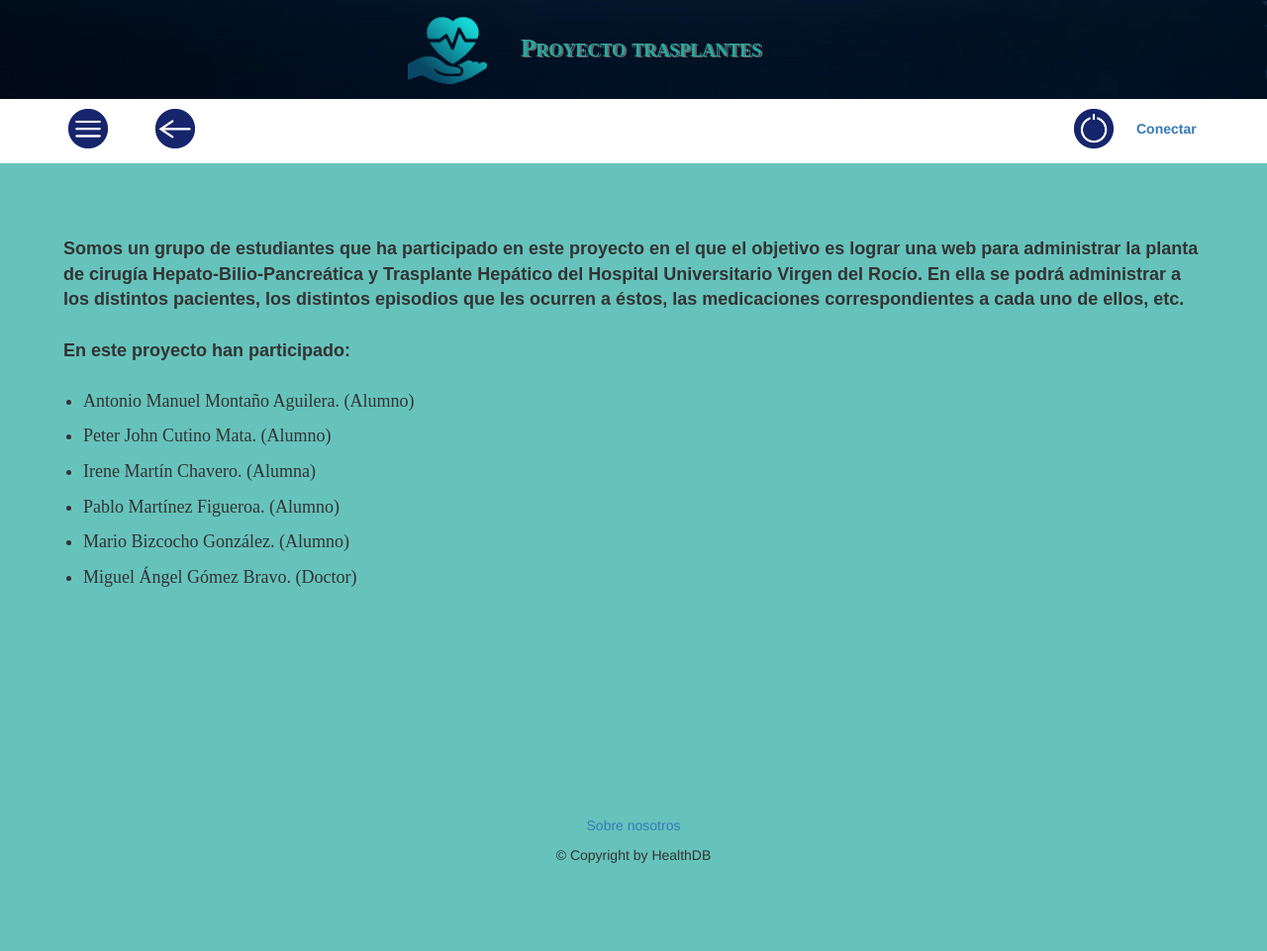
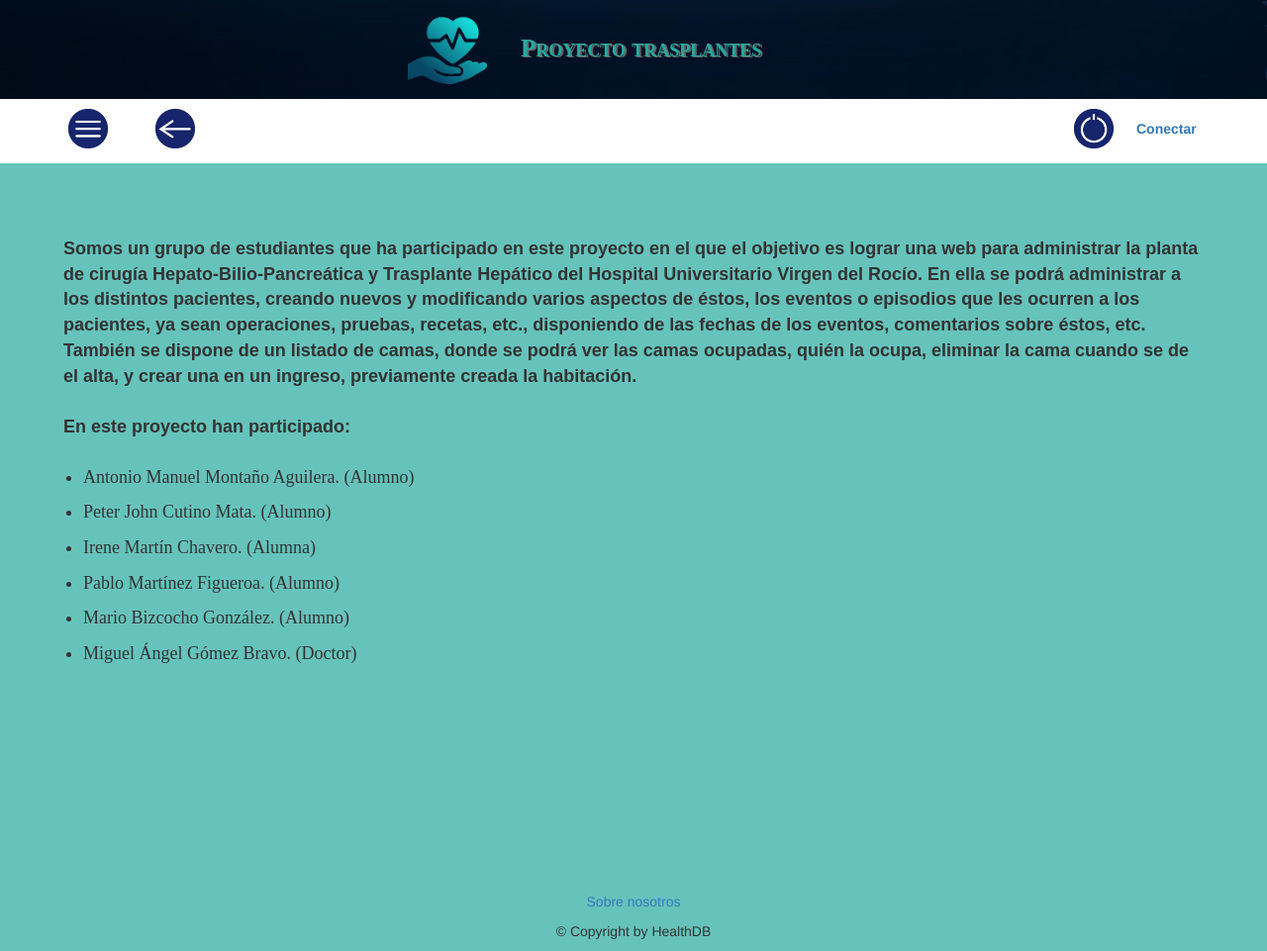
Before and after one commit to pablomf97/Proyecto-Trasplantes, a PHP site: page /XE/about.php in a window 1280 px wide. Shown: the whole page at 99% size. Before the commit the page ends 872 px from the top, so only its background shows below. Run offline with PHP 8.4, Linux system fonts and the light colour scheme; some libraries are stand-ins or nearby versions.

Commit message:
ABOUT RETOCADO YA QUEDA POCO VAMO VAMOOOO

```diff
--- a/Proyecto Trasplantes/about.php
+++ b/Proyecto Trasplantes/about.php
@@ -57,8 +57,10 @@ session_start();
 			<div class="col-12 col-tab-12 texto1 txtabout">
 				Somos un grupo de estudiantes que ha participado en este proyecto en el que el objetivo es lograr una web para
 				administrar la planta de cirugía Hepato-Bilio-Pancreática y Trasplante Hepático del Hospital Universitario Virgen
-				del Rocío. En ella se podrá administrar a los distintos pacientes, los distintos episodios que les ocurren a éstos,
-				las medicaciones correspondientes a cada uno de ellos, etc.
+				del Rocío. En ella se podrá administrar a los distintos pacientes, creando nuevos y modificando varios aspectos de éstos,
+                los eventos o episodios que les ocurren a los pacientes, ya sean operaciones, pruebas, recetas, etc., disponiendo de las fechas
+                de los eventos, comentarios sobre éstos, etc. También se dispone de un listado de camas, donde se podrá ver las camas ocupadas,
+                quién la ocupa, eliminar la cama cuando se de el alta, y crear una en un ingreso, previamente creada la habitación.
 				<br><br>
 
 				En este proyecto han participado:
```
